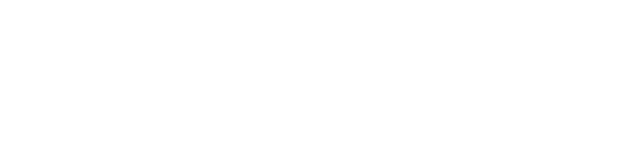
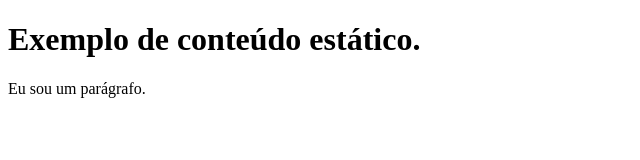
Before and after one commit to Byells/primeiro-projeto, a plain HTML site: page index.html in a window 1280 px wide. Shown: the whole page, without its empty margins (0-640 px from the left). Drawn offline with Linux system fonts and the light colour scheme.

Commit message:
Estruturando parte do HTML

```diff
--- a/index.html
+++ b/index.html
@@ -1,3 +1,27 @@
  <!-- oooiiiiiiiiiiiiii -->
 <!DOCTYPE HTML> <!-- DTD do HTML5 -->
 <!-- Document Type Definition é a instrução que vai orientar o browser a carregar o conjunto correto de bibliotecas da versão do HTML em questão.  -->
+
+<html>
+
+
+<!-- primeiro filho do HTML = head. -->
+
+<head>
+<!-- os filhos do head são em sua maioria tags de metadados. : meta. -->
+
+<meta charset="UTF-8"/>
+<meta name="viewport" content="width:device-width,initial-scale=1.0"/>
+<title> EXEMPLO </title>
+
+</head>
+<!-- segundo filho do HTML = body -->
+<body>
+<h1>Exemplo de conteúdo estático.</h1>
+<p>Eu sou um parágrafo.</p>
+
+
+</body>
+
+
+</html>
```
